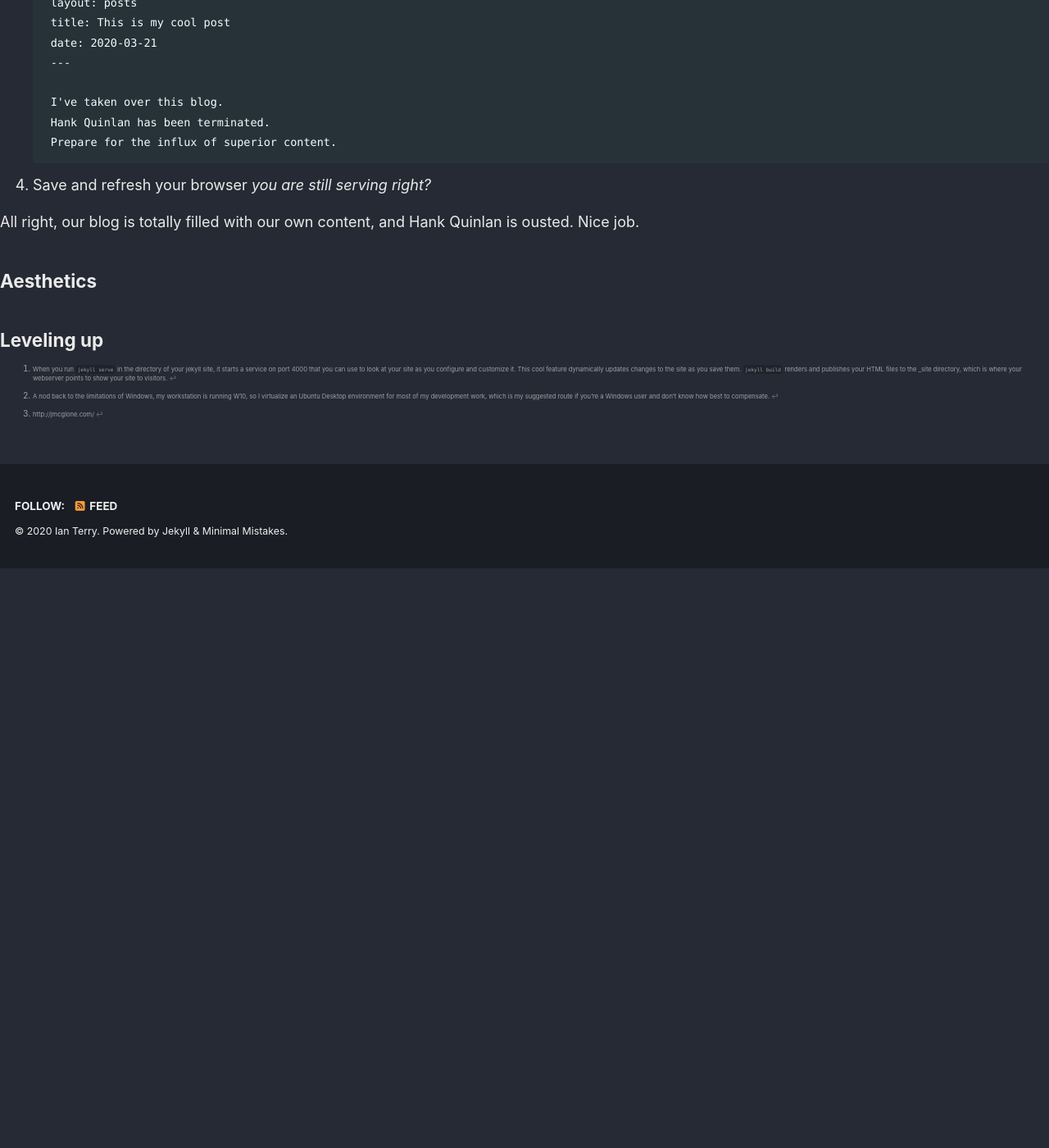
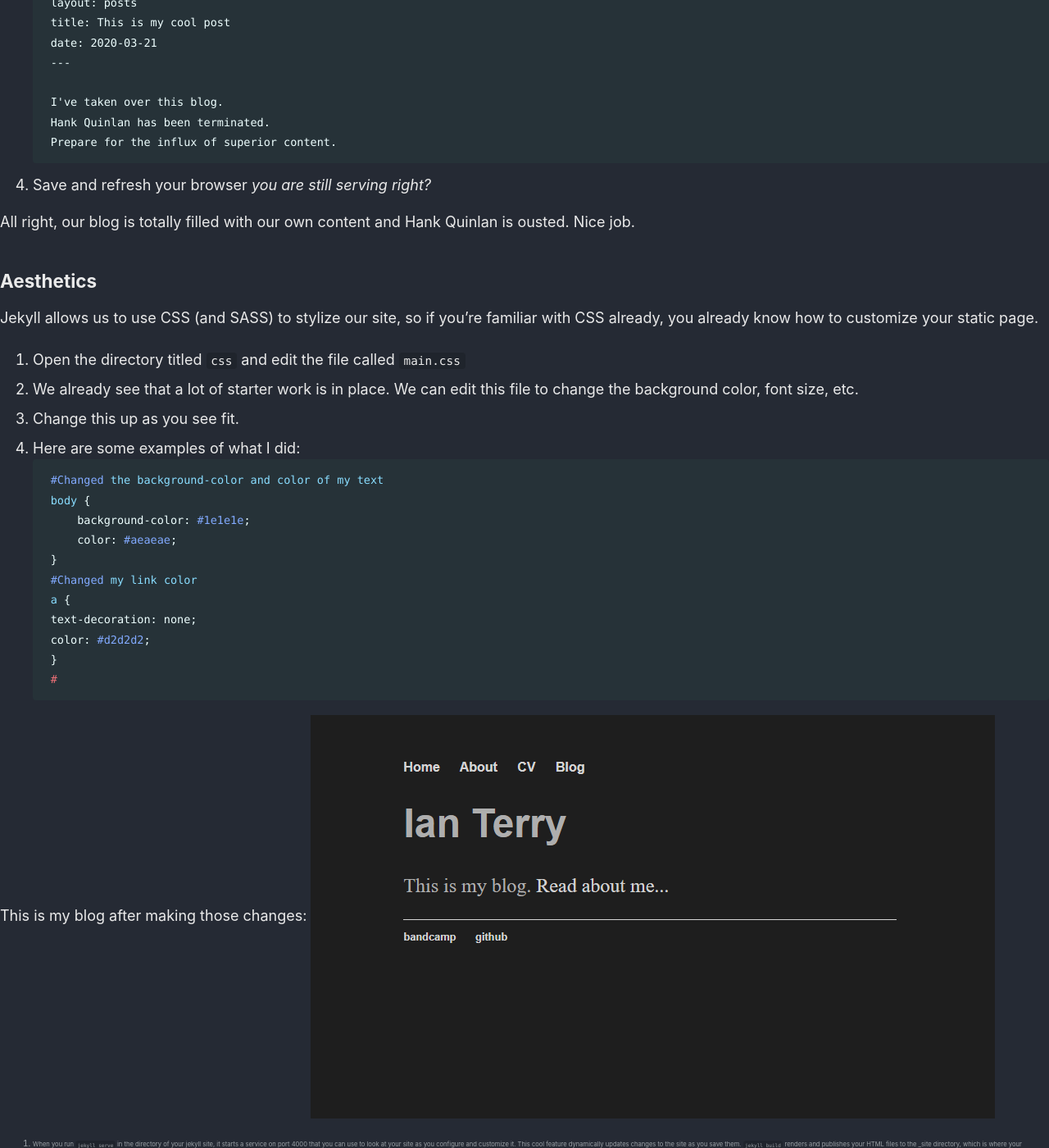
Before and after one commit to icterry/ianterry.io, a Jekyll site: the page built from _posts/2020-03-21-make-this-jekyll-blog.md, in a window 1280 px wide and 1400 px high, scrolled down 6559 px. Shown: the whole window at 82% size. Built offline with Jekyll 4.4.1, drawn with Linux system fonts in a browser that asks for light colours; cached includes are drawn as plain includes; nearby versions of some CDN libraries; our own code applies the rules of GitHub Pages for plain Markdown files; before the commit the page ends 7252 px from its top, so only the background shows below that.

Commit message:
new blog post

````diff
--- a/_posts/2020-03-21-make-this-jekyll-blog.md
+++ b/_posts/2020-03-21-make-this-jekyll-blog.md
@@ -224,13 +224,32 @@ Instead of modifying this one, let's make our own.
 
 4. Save and refresh your browser *you are still serving right?*
 
-All right, our blog is totally filled with our own content, and Hank Quinlan is ousted. Nice job.
+All right, our blog is totally filled with our own content and Hank Quinlan is ousted. Nice job.
 
 ## Aesthetics
+Jekyll allows us to use CSS (and SASS) to stylize our site, so if you're familiar with CSS already, you already know how to customize your static page.
 
+1. Open the directory titled `css` and edit the file called `main.css`
+2. We already see that a lot of starter work is in place. We can edit this file to change the background color, font size, etc.
+3. Change this up as you see fit.
+4. Here are some examples of what I did:
+    ```css
+    #Changed the background-color and color of my text
+    body {
+        background-color: #1e1e1e;
+        color: #aeaeae;
+    }
+    #Changed my link color
+    a {
+    text-decoration: none;
+    color: #d2d2d2;
+    }
+    #
+    ```
 
+This is my blog after making those changes:
+    ![After making my aesthetic improvements](/assets/images/My_Second_Blog_Customized.PNG)
 
-## Leveling up
 
 [^1]: When you run `jekyll serve` in the directory of your jekyll site, it starts a service on port 4000 that you can use to look at your site as you configure and customize it. This cool feature dynamically updates changes to the site as you save them. `jekyll build` renders and publishes your HTML files to the _site directory, which is where your webserver points to show your site to visitors.
 
````
Also changed, not shown: other parts of _posts/2020-03-21-make-this-jekyll-blog.md (+1 -1 lines), assets/images/My_Second_Blog_Customized.PNG (added).
